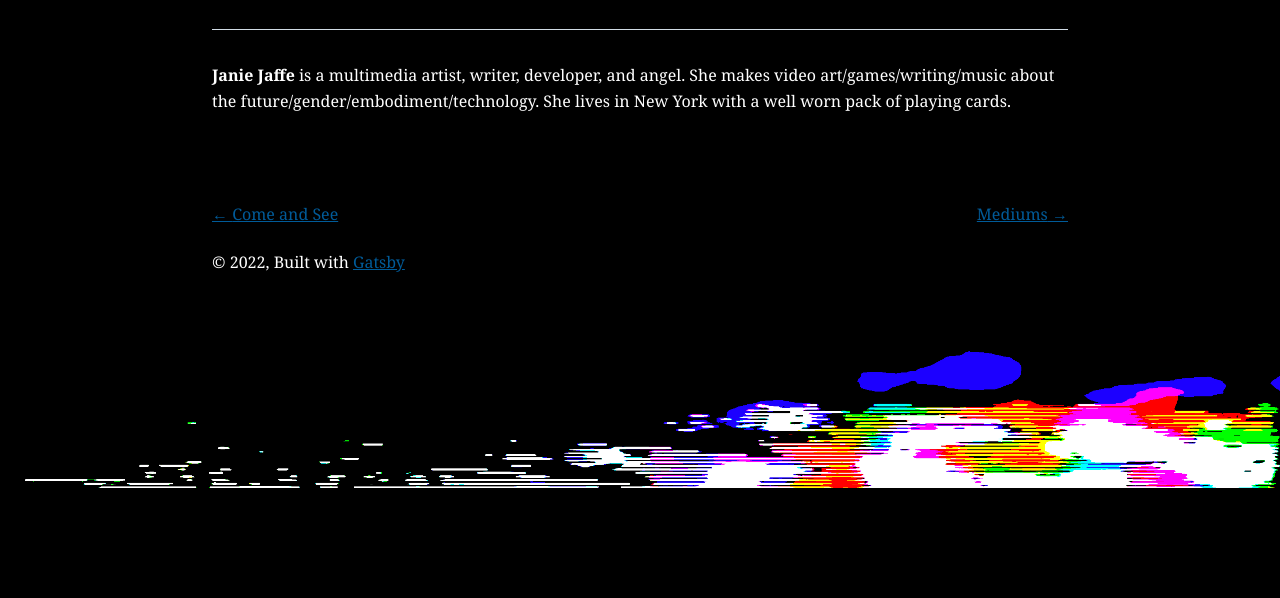
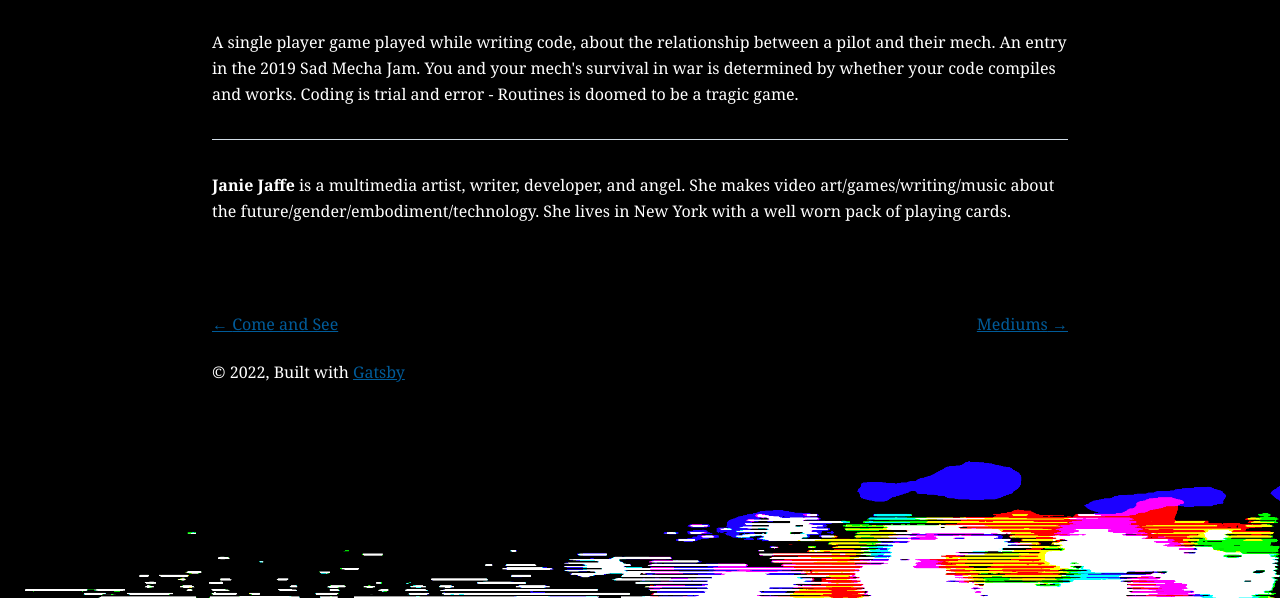
Before and after one commit to janiew/janiejaffe, a Gatsby site: page /routines/ in a window 1280 px wide. Shown: the part 263-861 px from the top of the page. Before the commit the page ends 800 px from the top, so only its background shows below. Built offline with nearby package versions, Linux system fonts and the light colour scheme; Gatsby itself is replaced by a stand-in of ours.

Commit message:
Update game “routines/index”

```diff
--- a/content/games/routines/index.md
+++ b/content/games/routines/index.md
@@ -8,3 +8,4 @@ description: A single player game played by/while writing code, about the
   Jam. You and your mech's survival in war is determined by whether your code
   compiles and works.
 ---
+A single player game played while writing code, about the relationship between a pilot and their mech. An entry in the 2019 Sad Mecha Jam. You and your mech's survival in war is determined by whether your code compiles and works. Coding is trial and error - Routines is doomed to be a tragic game.
```
